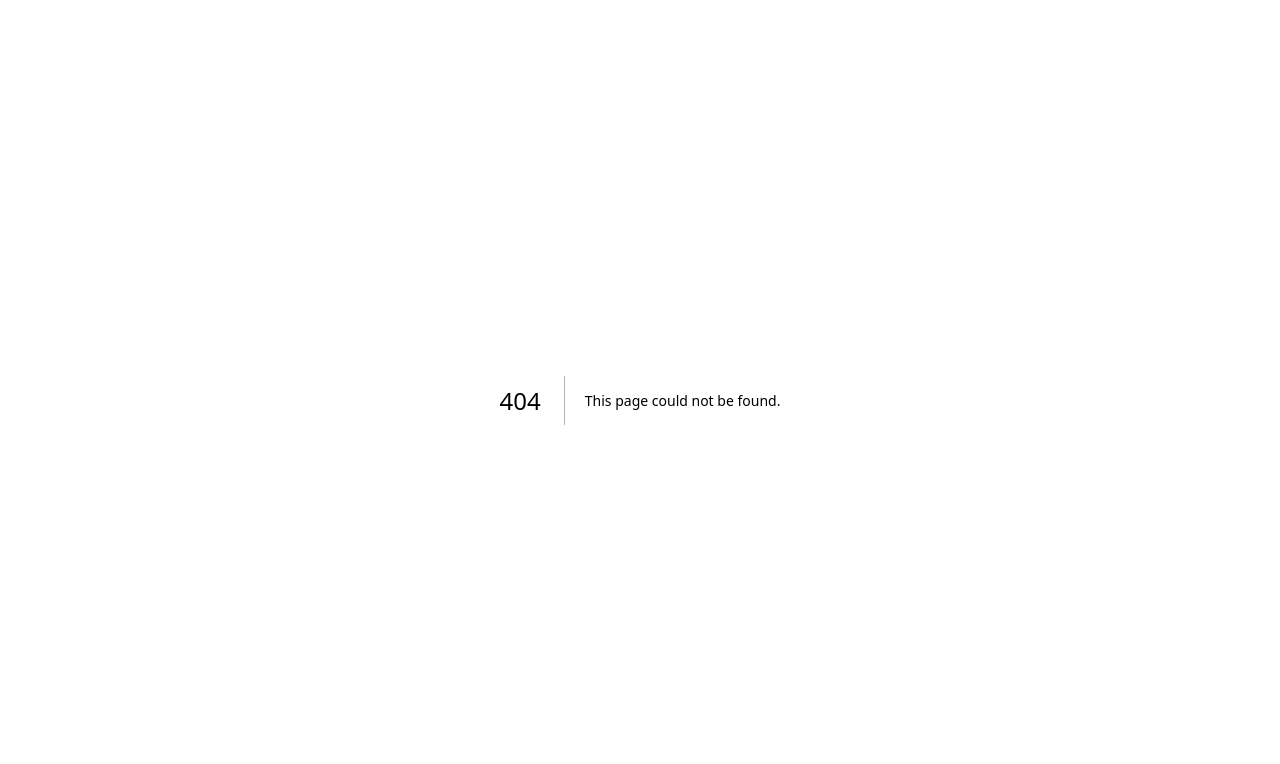
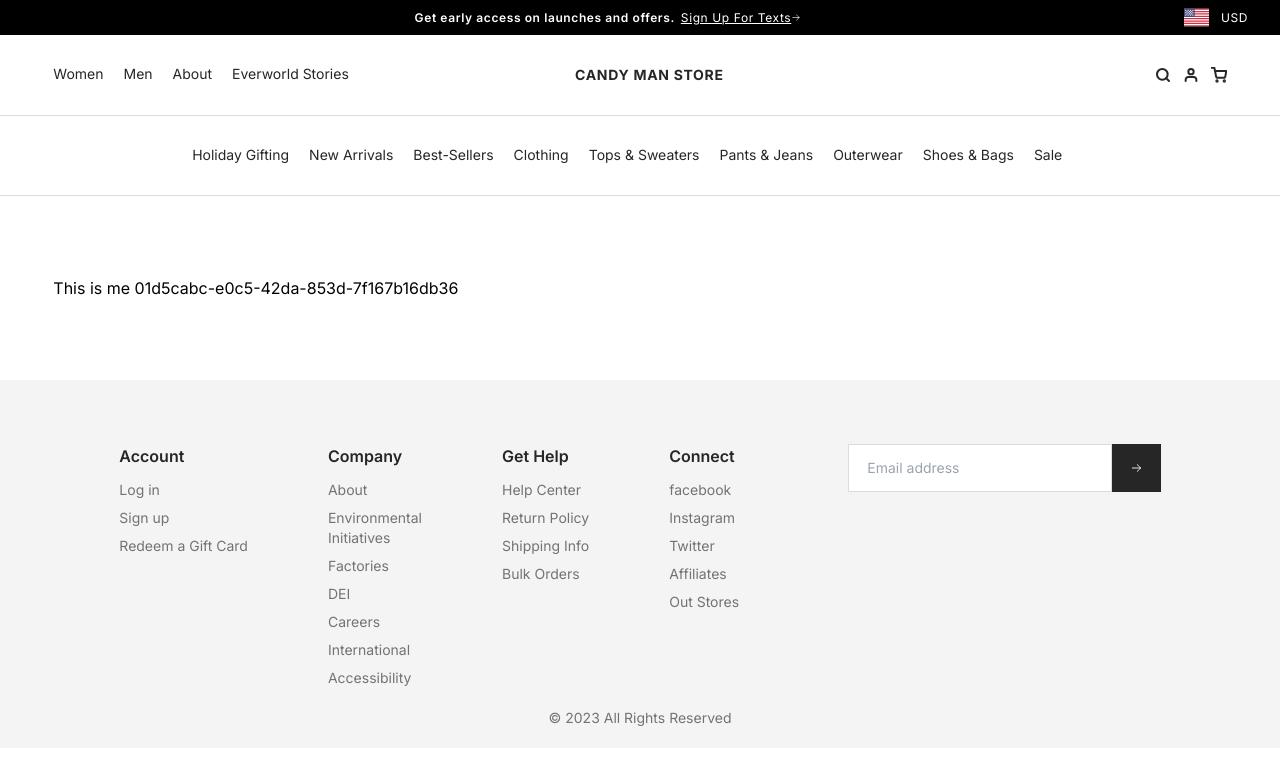
Before and after one commit to HenryAgu/CandyMan-Store, a Next.js app: page /men/01d5cabc-e0c5-42da-853d-7f167b16db36 in a window 1280 px wide. Before the commit this address had no page. Shown: the top 764 px of the page. Built offline with nearby package versions, Linux system fonts and the light colour scheme.

Commit message:
feat: product id params

```diff
--- /dev/null
+++ b/src/app/men/[productId]/page.tsx
@@ -0,0 +1,18 @@
+import Footer from "@/app/components/ui/Footer/Footer";
+import Navbar from "@/app/components/ui/Navbar/Navbar";
+import React from "react";
+
+const page = ({ params }: any) => {
+  console.log(params.productId);
+  return (
+    <div>
+      <Navbar/>
+      <div className="flex flex-col justify-between gap-y-10 lg:flex-row w-11/12 mx-auto my-20">
+        <h1>This is me {params.productId}</h1>
+      </div>
+      <Footer/>
+    </div>
+  );
+};
+
+export default page;
--- a/src/app/men/page.tsx
+++ b/src/app/men/page.tsx
@@ -252,6 +252,7 @@ const MainBar = () => {
       price: "132",
     },
   ];
+
   return (
     <div className="basis-4/5 shrink-0 w-full">
       <span className="text-gray font-inter font-normal text-xs">
@@ -263,8 +264,8 @@ const MainBar = () => {
       <p>Featured</p>
       <div className="grid md:grid-cols-2 lg:grid-cols-3 gap-4 mt-5 w-full">
         {menClothes.map((item) => (
-          <Link href="" key={item.index}>
-            <div className="w-full">
+          <Link href={`/men/${item.index}`} key={item.index}>
+            <div className="w-full cursor-pointer">
               <img
                 src={item.image}
                 alt={item.brand}
```
